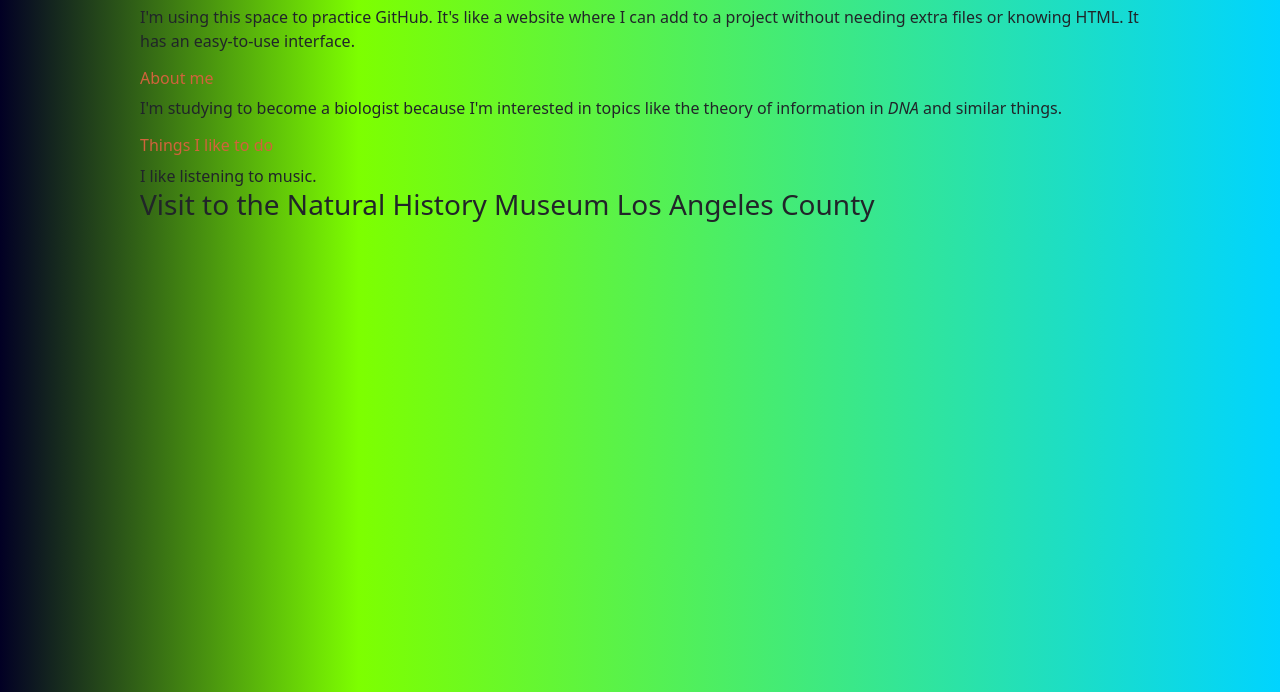
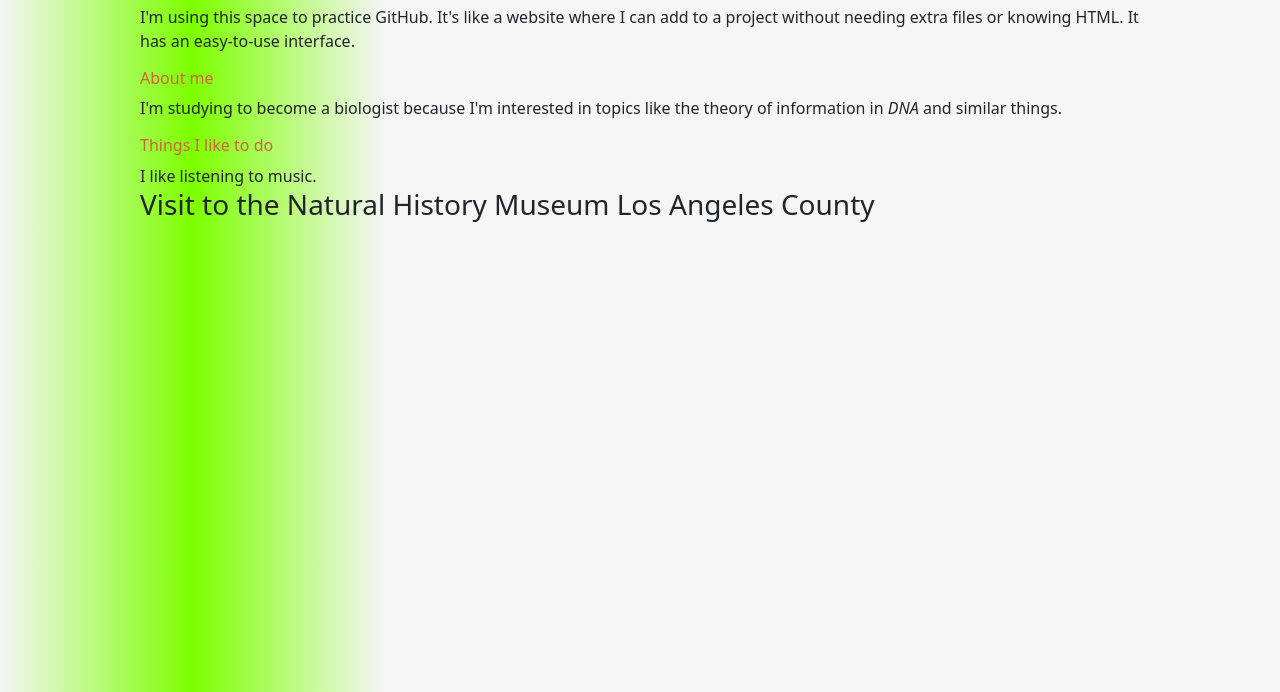
Before and after one commit to Jose461723/publishing-pages, a plain HTML site: page index.html in a window 1280 px wide. Shown: the part 108-800 px from the top of the page. Drawn offline with nearby package versions, Linux system fonts and the light colour scheme.

Commit message:
Update index.html

```diff
--- a/index.html
+++ b/index.html
@@ -7,8 +7,8 @@
     <link href="https://cdn.jsdelivr.net/npm/bootstrap@5.3.3/dist/css/bootstrap.min.css" rel="stylesheet" integrity="sha384-QWTKZyjpPEjISv5WaRU9OFeRpok6YctnYmDr5pNlyT2bRjXh0JMhjY6hW+ALEwIH" crossorigin="anonymous">
     <style>
 body {
-	background: rgb(2,0,36);
-        background: linear-gradient(90deg, rgba(2,0,36,1) 0%, rgba(125,255,0,1) 28%, rgba(0,212,255,1) 100%);
+	background: rgb(245,245,245);
+        background: linear-gradient(90deg, rgba(245,245,245,1) 0%, rgba(125,255,0,1) 15%, rgba(245,245,245,1) 30%);
 	margin: 0 10%;
 	}
 	h1 {
```
